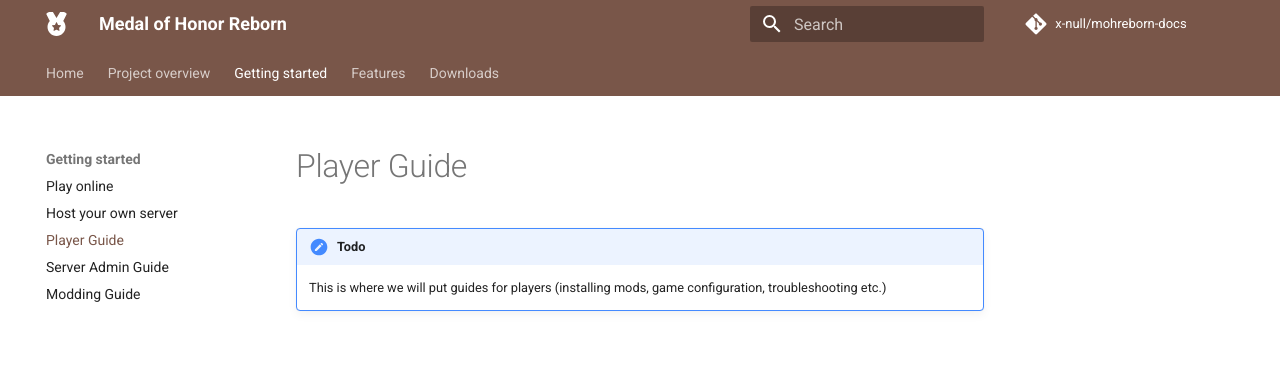
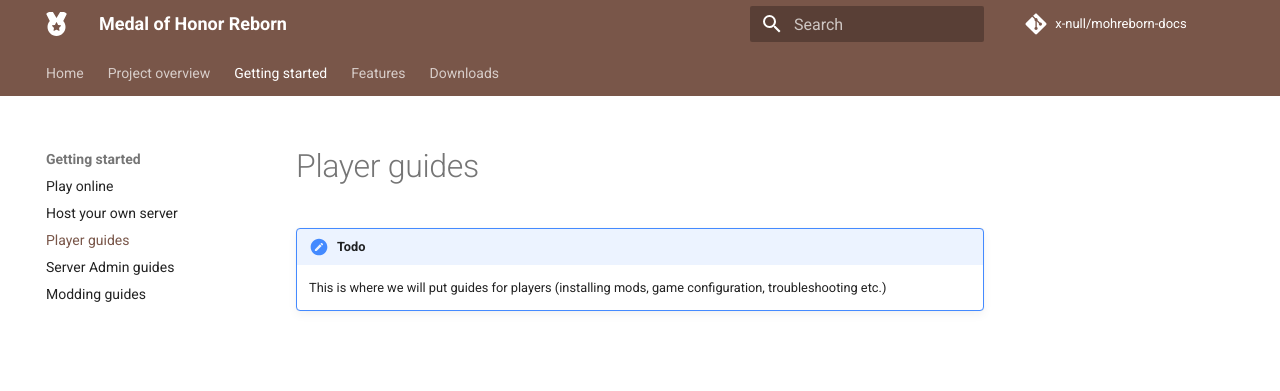
Before and after one commit to x-null/mohreborn-docs, an MkDocs documentation site: the page built from docs/getting-started/player-guides.md, in a window 1280 px wide. Shown: the top 391 px of the page. Built offline with MkDocs 1.6.1 and Material for MkDocs 9.7.7, drawn with Linux system fonts in a browser that asks for light colours; comment, search, counter and statistics services are not loaded.

Commit message:
Rename sections with guides to plural form

```diff
--- a/mkdocs.yml
+++ b/mkdocs.yml
@@ -1,6 +1,6 @@
 # Project information
 site_name: Medal of Honor Reborn
-site_description: Documentation for Medal of Honor Reborn Community Patch
+site_description: Medal of Honor Reborn Community Patch
 site_author: Michał 'Razo[R]apiD' Knieć & xNULL Development contributors
 site_url: https://x-null.github.io/mohreborn-docs/
 
@@ -21,9 +21,9 @@
   - 'Getting started':
     - 'Play online': getting-started/play-online.md
     - 'Host your own server': getting-started/host-your-own-server.md
-    - 'Player Guide': getting-started/player-guide.md
-    - 'Server Admin Guide': getting-started/server-admin-guide.md
-    - 'Modding Guide': getting-started/modding-guide.md
+    - 'Player guides': getting-started/player-guides.md
+    - 'Server Admin guides': getting-started/server-admin-guides.md
+    - 'Modding guides': getting-started/modding-guides.md
 
   - 'Features':
     - 'Features Overview': features/features-overview.md
```
Also changed, not shown: docs/getting-started/modding-guides.md (renamed from docs/getting-started/modding-guide.md), docs/getting-started/player-guides.md (renamed from docs/getting-started/player-guide.md), docs/getting-started/server-admin-guides.md (renamed from docs/getting-started/server-admin-guide.md).
